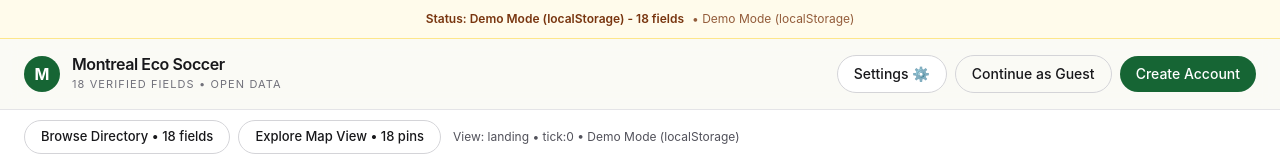
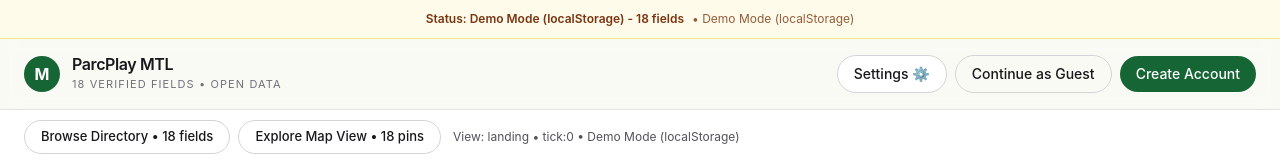
Before and after one commit to gilbertekalea/ParcPlayMTL, a Next.js app: page / in a window 1280 px wide. Shown: the top 160 px of the page. Built offline with nearby package versions, Linux system fonts and the light colour scheme.

Commit message:
updated landing pages

```diff
--- a/app/page.tsx
+++ b/app/page.tsx
@@ -979,7 +979,7 @@
           >
             <div className="w-9 h-9 rounded-full bg-[#166534] text-white grid place-items-center font-bold text-[16px]">M</div>
             <div>
-              <div className="font-semibold tracking-tight leading-none">Montreal Eco Soccer</div>
+              <div className="font-semibold tracking-tight leading-none">ParcPlay MTL</div>
               <div className="text-[11px] text-zinc-500 uppercase tracking-widest mt-1">18 Verified Fields • {sbStatus === 'Connected ✓' ? 'Supabase Live' : 'Open Data'}</div>
             </div>
           </button>
```
